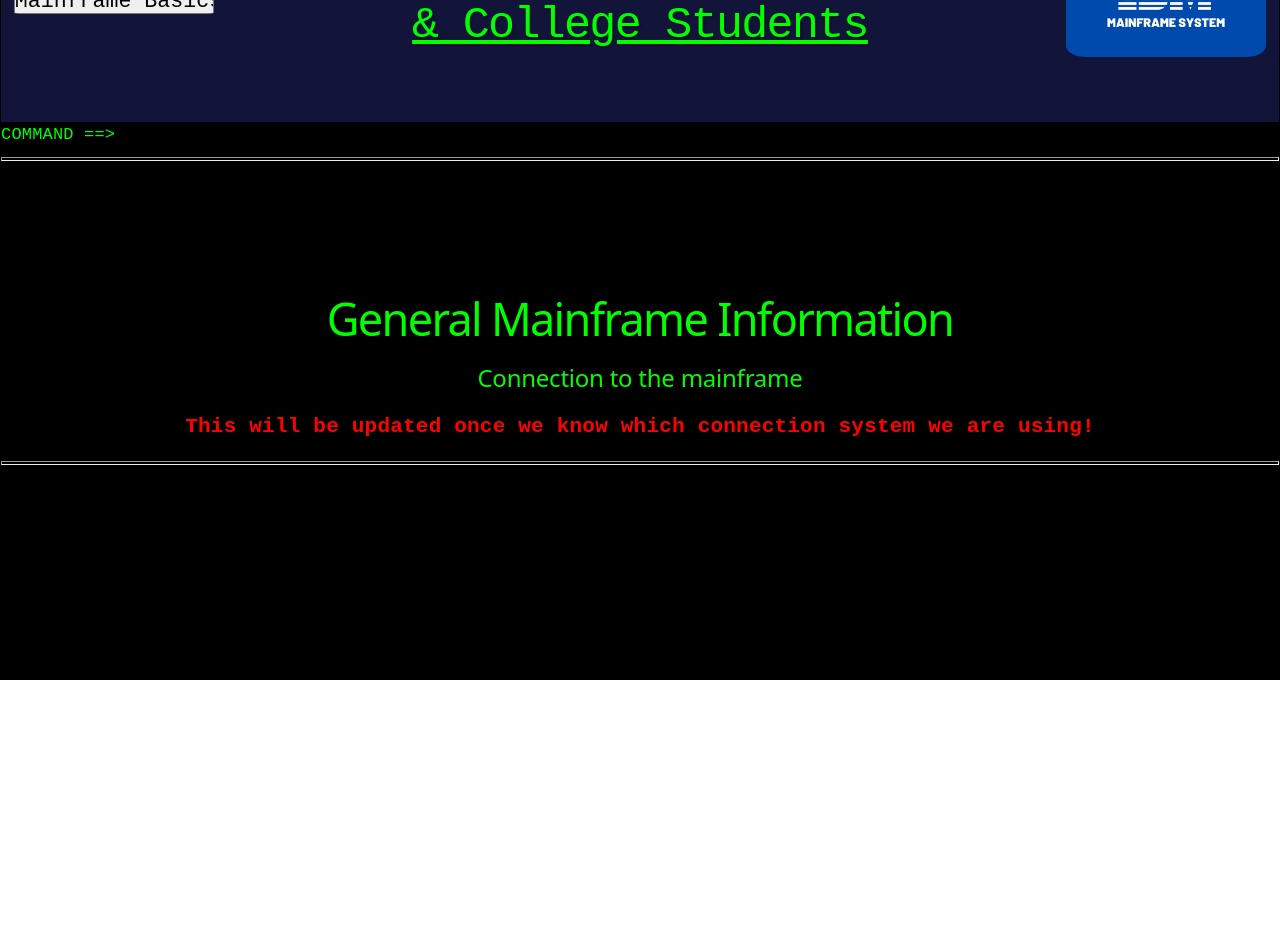
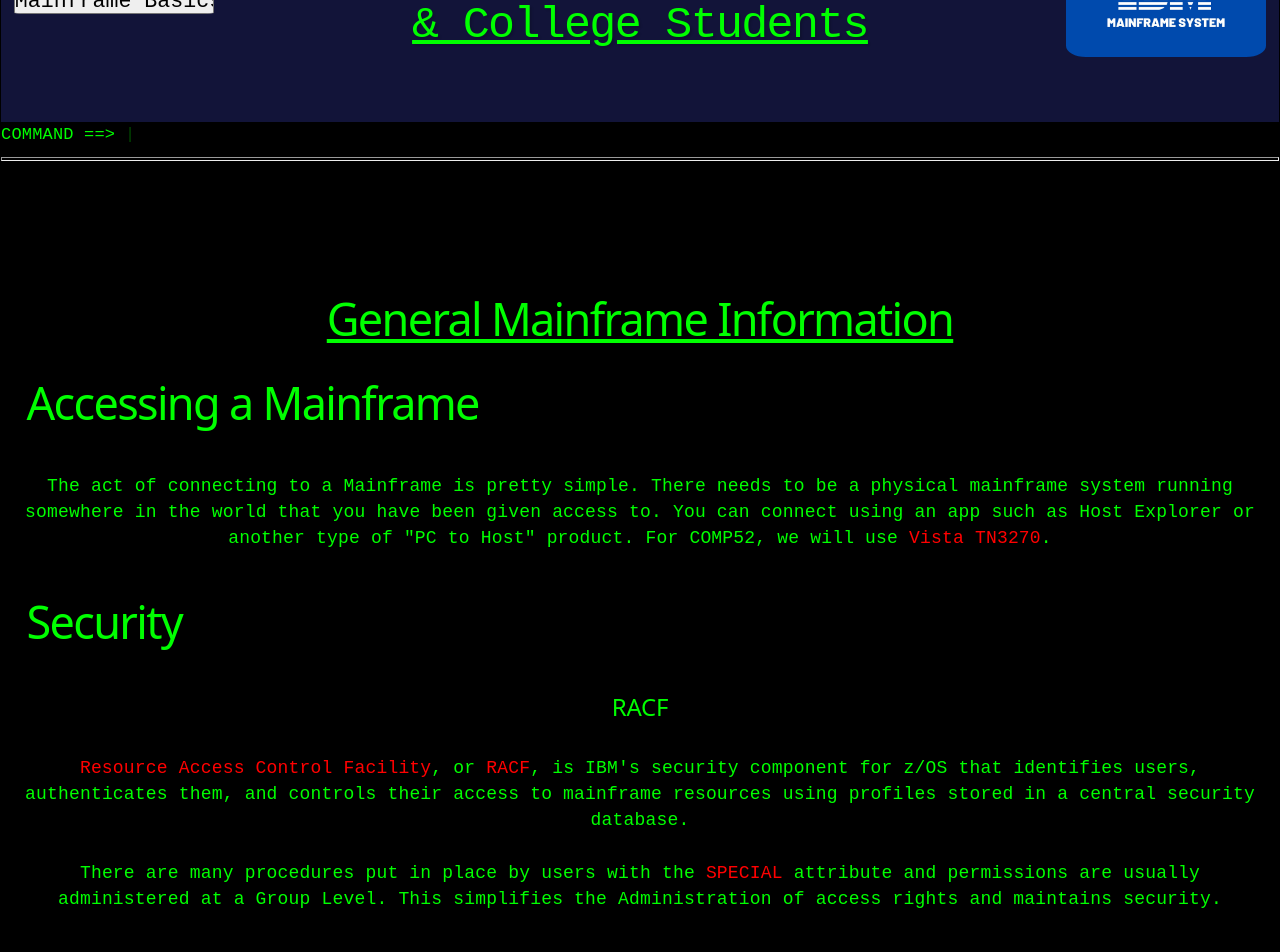
Before and after one commit to Sl0th-Silence/MainframeAssistanceSite, a React (Vite) app: page /MainframeAssistanceSite/mainframebasics in a window 1280 px wide. Shown: the part 120-1072 px from the top of the page. Before the commit the page ends 800 px from the top, so only its background shows below. Built offline with nearby package versions, Linux system fonts and the light colour scheme.

Commit message:
Worked on MainframeBasics.jsx

```diff
--- a/src/App.css
+++ b/src/App.css
@@ -189,6 +189,7 @@
   background-color: hsla(236, 92%, 64%, 0.226);
   z-index: 1;
 }
+
 .header {
   text-align: center;
   padding: 1%;
--- a/src/Components/Cobol.jsx
+++ b/src/Components/Cobol.jsx
@@ -3,7 +3,7 @@ export default function Cobol({ header, ISPFSearch }) {
     <div className="info">
       {header}
       {ISPFSearch}
-      <h1>What is COBOL ?</h1>
+      <h1 style={{textDecoration: "underline"}}>What is COBOL ?</h1>
       <h3>COBOL stands for 'CO'mmon 'B'usiness 'O'riented 'L'anguage</h3>
 
       <p>
@@ -26,7 +26,7 @@ export default function Cobol({ header, ISPFSearch }) {
       <h2>A Basic Refresher</h2>
       <hr />
       {/* SECTIONS */}
-      <h1 style={{ textAlign: "left", padding: "2%" }}>The COBOL Program:</h1>
+      <h1 id="header-h1">The COBOL Program:</h1>
       <p>
         There are multiple chunks that make up a COBOL program. These are broken
         down into the following: <br />
@@ -76,7 +76,7 @@ export default function Cobol({ header, ISPFSearch }) {
       </p>
       <hr />
       {/* VARIABLES */}
-      <h1 style={{ textAlign: "left", padding: "2%" }}>Variables:</h1>
+      <h1 id="header-h1">Variables:</h1>
       <ul style={{ textAlign: "left" }}>
         <li>
           <span id="keyword">PIC</span> X &nbsp;- Alphanumeric
@@ -168,7 +168,7 @@ export default function Cobol({ header, ISPFSearch }) {
       </div>
 
       <hr />
-      <h1 style={{ textAlign: "left", padding: "2%" }}>Variables:</h1>
+      <h1 id="header-h1">Variables:</h1>
     </div>
   );
 }
--- a/src/Components/MainframeBasics.jsx
+++ b/src/Components/MainframeBasics.jsx
@@ -3,12 +3,37 @@ export default function MainframeBasics({ header, ISPFSearch }) {
     <div className="info">
       {header}
       {ISPFSearch}
-      <h1>General Mainframe Information</h1>
-      <h2>Connection to the mainframe</h2>
-      <h3 style={{ color: "red" }}>
-        This will be updated once we know which connection system we are using!
-      </h3>
-      <hr />
+      <h1 style={{textDecoration: "underline"}}>General Mainframe Information</h1>
+      <h1 id="header-h1">Accessing a Mainframe</h1>
+      <p>
+        The act of connecting to a Mainframe is pretty simple. There needs to be a
+        physical mainframe system running somewhere in the world that you have
+        been given access to. You can connect using an app such as Host Explorer
+        or another type of "PC to Host" product. For COMP52, we will use
+        <span id="keyword"> Vista TN3270</span>.
+      </p>
+
+        <h1 id="header-h1">Security</h1>
+        <h2>RACF</h2>
+        <br />
+        <p>
+          <span id="keyword">Resource Access Control Facility</span>, or <span id="keyword">RACF</span>,
+          is IBM's security component for z/OS that identifies users,
+          authenticates them, and controls their access to mainframe resources
+          using profiles stored in a central security database.
+        </p>
+        <br />
+        <p>
+          There are many procedures put in place by users with the <span id="keyword">SPECIAL </span>
+          attribute and permissions are usually administered at a Group Level.
+          This simplifies the Administration of access rights and maintains security.
+        </p>
+
+        <h1 id="header-h1">Connecting to Marist Mainframe</h1>
+        <h2>Vista TN3270</h2>
+        For our "PC to Host" for our course, we connect to Marist College Mainframe
+        using <span id="keyword">Vista TN3270. </span> We use version 1.27 and you
+        can find it <a href="https://www.tombrennansoftware.com/download.html">here.</a>
     </div>
   );
 }
--- a/src/index.css
+++ b/src/index.css
@@ -19,7 +19,7 @@
 
   font: 18px/145% var(--sans);
   letter-spacing: 0.18px;
-  color-scheme: light dark;
+  color-scheme: light;
   color: var(--text);
   background: var(--bg);
   font-synthesis: none;
@@ -34,23 +34,13 @@
 
 @media (prefers-color-scheme: dark) {
   :root {
-    --text: var(--text);
-    --text-h: var(--text-h);
-    --bg: #16171d;
-    --border: #2e303a;
-    --code-bg: #1f2028;
-    --accent: #c084fc;
-    --accent-bg: rgba(192, 132, 252, 0.15);
-    --accent-border: rgba(192, 132, 252, 0.5);
-    --social-bg: rgba(47, 48, 58, 0.5);
-    --shadow:
-      rgba(0, 0, 0, 0.4) 0 10px 15px -3px, rgba(0, 0, 0, 0.25) 0 4px 6px -2px;
-    cursor: cell;
+    color-scheme: dark;
+
+    --bg-color: #121212;
+    --text-color: #ffffff;
+    --card-color: #242424;
   }
 
-  #social .button-icon {
-    filter: invert(1) brightness(2);
-  }
 }
 
 hr {
@@ -217,6 +207,11 @@ h3 {
   }
 }
 
+#header-h1 {
+  text-align: left;
+  padding: 2%;
+}
+
 .warning-header {
   color: red;
   font-size: 200%;
```
